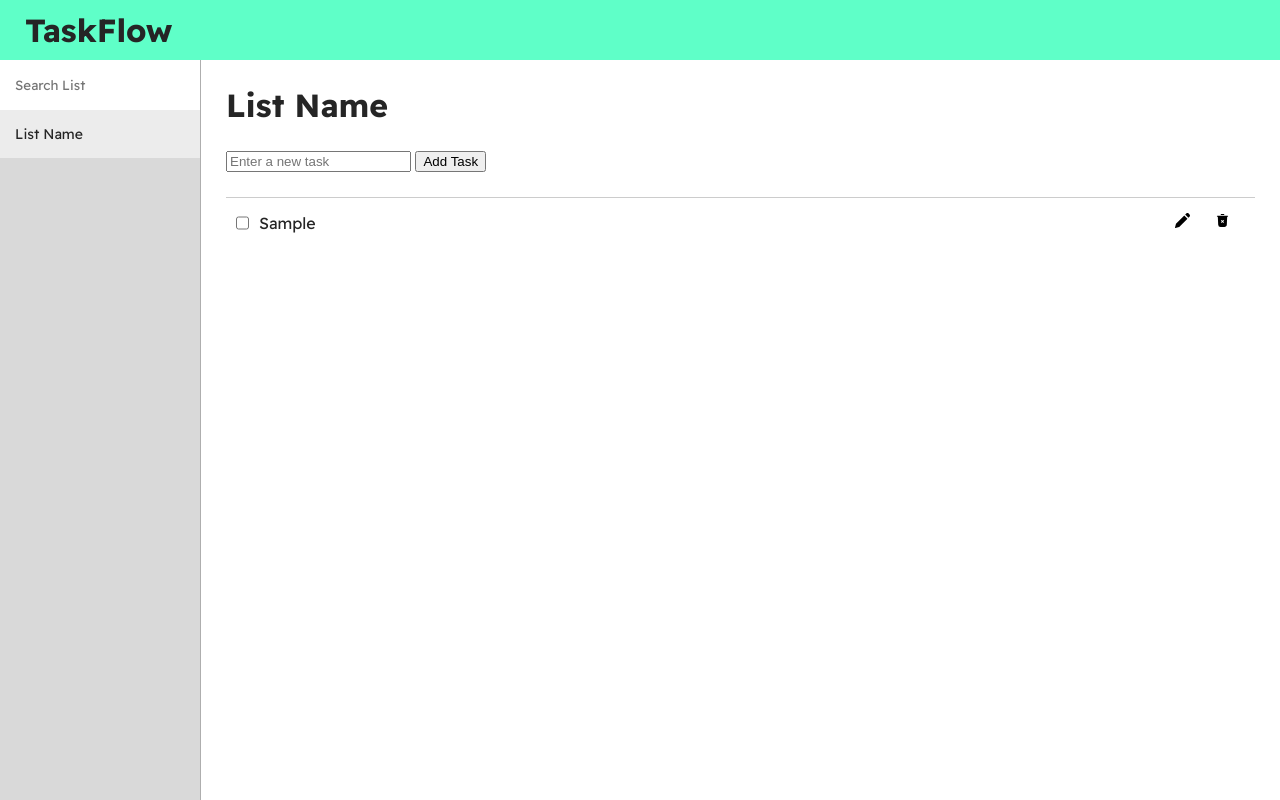
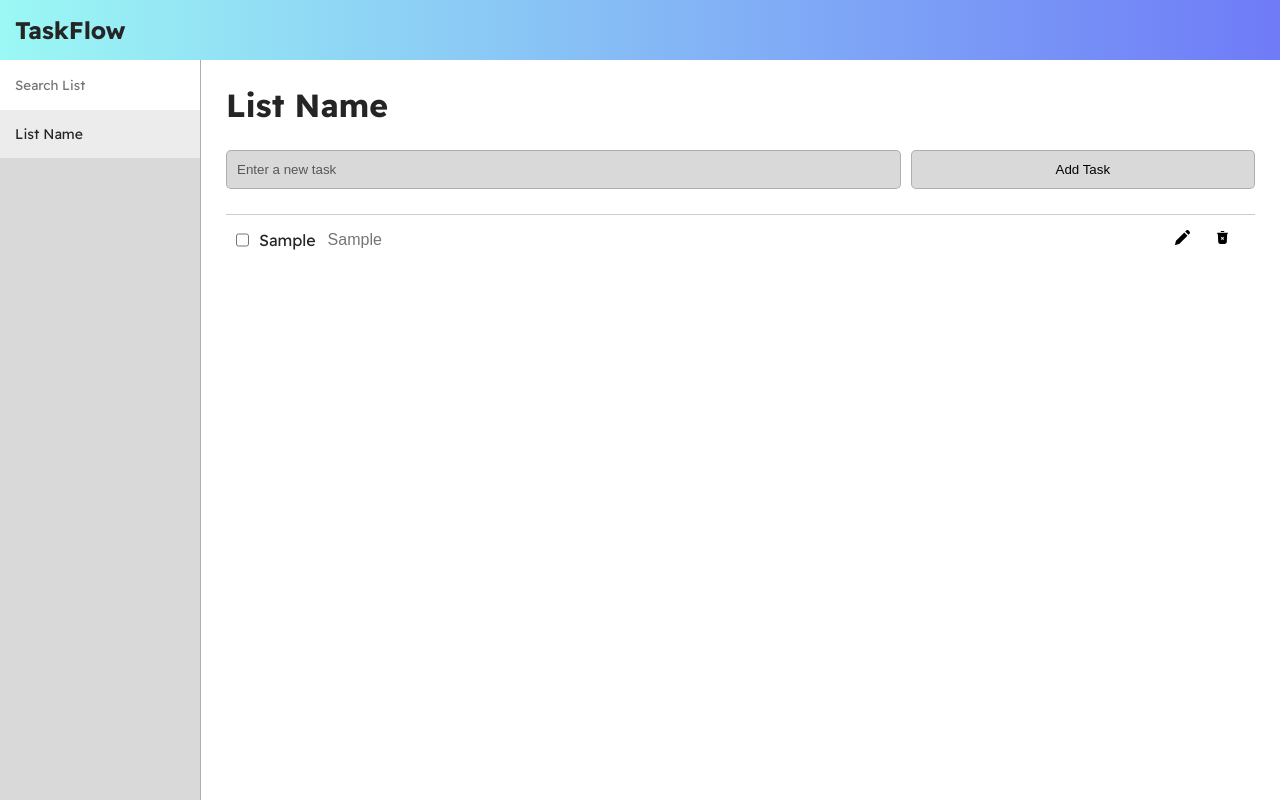
Before and after one commit to CamdenCall/todo, a plain HTML site: page index.html in a window 1280 px wide. Both pictures are taken after typing "Sample" into the empty fields and a click on the button "Add Task". Drawn offline with Linux system fonts and the light colour scheme.

Commit message:
delete task

```diff
--- a/css/style.scss
+++ b/css/style.scss
@@ -2,6 +2,7 @@
 
 $green: #5fffc8;
 $black-20: rgba(0,0,0,0.2);
+$black-15: rgba(0,0,0,0.15);
 * {
     margin: 0;
 }
@@ -15,8 +16,12 @@ body {
     color: #252525;
 }
 .nav {
-    background-color: $green;
-    padding: 10px 25px;
+    background: linear-gradient(90deg, #9bf8f4, #6f7bf7);
+    padding: 15px 15px;
+
+    h1 {
+        font-size: 1.5em;
+    }
 }
 .tasks {
     display: flex;
@@ -24,7 +29,7 @@ body {
     .task-list {
         flex: 1;
         max-width: 200px;
-        background-color: rgba(0,0,0,0.15);
+        background-color: $black-15;
         height: 100%;
         border-right: 1px solid $black-20;
         display: flex;
@@ -50,8 +55,29 @@ body {
         display: flex;
         flex-direction: column;
         gap: 25px;
-        .tasks-list {
-
+        .add-task {
+            width: 100%;
+            gap: 10px;
+            display: flex;
+            input {
+                flex: 2;
+                height: 35px;
+                padding-left: 10px;
+                border: 1px solid $black-20;
+                background-color: $black-15;
+                border-radius: 5px;
+                outline: none;
+                &::placeholder {
+                    color: rgba(0,0,0,0.6);
+                }
+            }
+            button {
+                flex: 1;
+                border: 1px solid $black-20;
+                background-color: $black-15;
+                border-radius: 5px;
+                cursor: pointer;
+            }
         }
         .task {
             display: flex;
@@ -63,6 +89,12 @@ body {
             div {
                 display: flex;
                 gap: 10px;
+                input {
+                    font-size: 1em;
+                    color: black;
+                    border: none;
+                    outline: none;
+                }
             }
             .tools {
                 gap: 25px;
--- a/index.html
+++ b/index.html
@@ -20,7 +20,7 @@
         </div>
         <div class="task-view">
             <h1>List Name</h1>
-            <div>
+            <div class="add-task">
               <input type="text" placeholder="Enter a new task" id="task">
               <button class="add" onclick="addTask()">Add Task</button>
             </div>
@@ -29,9 +29,10 @@
                     <div>
                         <input type="checkbox">
                         <p class="task-details">Something Ive Got to do</p>
+                        <input type="text" placeholder="Testing">
                     </div>
                     <div class="tools">
-                        <img src="images/edit.svg" height="30">
+                        <img src="images/edit.svg" class="edit" height="30">
                         <img src="images/delete.svg" class="delete">
                     </div>
                 </div>
--- a/js/index.js
+++ b/js/index.js
@@ -1,17 +1,48 @@
-var checkboxes = document.querySelectorAll("input[type=checkbox]")
-var tasks = []
-checkboxes.forEach(element => {
-    element.addEventListener("click", function() {
-        element.parentElement.parentElement.classList.toggle("checked")
+let tasks = {
+}
+function updateTasks(){
+    let checkboxes = document.querySelectorAll("input[type=checkbox]")
+    console.log(tasks)
+    checkboxes.forEach(element => {
+        let task = element.parentElement
+        let taskText = task.querySelector(".task-text p").textContent
+        console.log(taskText)
+        element.addEventListener("click", () => {
+            element.parentElement.parentElement.classList.toggle("checked")
+            tasks[taskText].completed = true
+            console.log(tasks)
+        })
     })
-})
+    document.querySelectorAll(".delete").forEach((element) => {
+        let task = element.parentElement.parentElement
+        element.addEventListener("click", () => {
+            removeTask(task.textContent)
+            task.remove()
+        })
+    })
+    document.querySelectorAll(".edit").forEach((element) => {
+        let task = element.parentElement.parentElement
+        let taskText = task.querySelector(".task-text p")
+        let editInput = task.querySelector("input[type=text]")
+        element.addEventListener("click", () => {
+            taskText.textContent = ""
+            let input = task.querySelectorAll("input")
+        })
+    })
+}
+function removeTask(task) {
+    const index = tasks.indexOf(task);
+    if (index > -1) {
+        tasks.splice(index, 1);
+    }
+}
 function resetList() {
     const taskViewDiv = document.querySelector('.tasks-list');
     taskViewDiv.innerHTML = ""
 }
 function updateList() {
     resetList()
-    for (let i = 0; i < tasks.length; i++) {
+    for(let task in tasks) {
         const taskViewDiv = document.querySelector('.tasks-list');
 
         // Create the outer div with class "task"
@@ -20,6 +51,7 @@ function updateList() {
 
         // Create the inner div
         const innerDiv = document.createElement('div');
+        innerDiv.classList.add("task-text")
 
         // Create the checkbox input element
         const checkbox = document.createElement('input');
@@ -28,11 +60,17 @@ function updateList() {
         // Create the paragraph element for task details
         const taskDetails = document.createElement('p');
         taskDetails.classList.add('task-details');
-        taskDetails.textContent = tasks[i]; // Add your task text here
+        taskDetails.textContent = task; // Add your task text here
+
+        const edit = document.createElement('input');
+        edit.type = "text"
+        edit.placeholder = task
+        edit.classList.add('edit'); // Add your task text here
 
         // Append checkbox and taskDetails to the inner div
         innerDiv.appendChild(checkbox);
         innerDiv.appendChild(taskDetails);
+        innerDiv.appendChild(edit)
 
         // Create the tools div
         const toolsDiv = document.createElement('div');
@@ -42,6 +80,7 @@ function updateList() {
         const editIcon = document.createElement('img');
         editIcon.src = 'images/edit.svg';
         editIcon.height = 30; // Set height to 30
+        editIcon.classList.add('edit');
 
         // Create the delete icon
         const deleteIcon = document.createElement('img');
@@ -63,14 +102,14 @@ function updateList() {
             console.error('Div with class "task-view" not found');
         } // Or any other container instead of body
 
-            }
+    }
 }
 
 
 function addTask() {
-    var task = document.getElementById("task").value
-    tasks.push(task)
+    let task = document.getElementById("task").value
+    tasks[task] = {completed: false}
     updateList()
     document.getElementById("task").value = ""
-    console.log(tasks)
+    updateTasks()
 }
```
Also changed, not shown: css/style.css, 1 other file.
